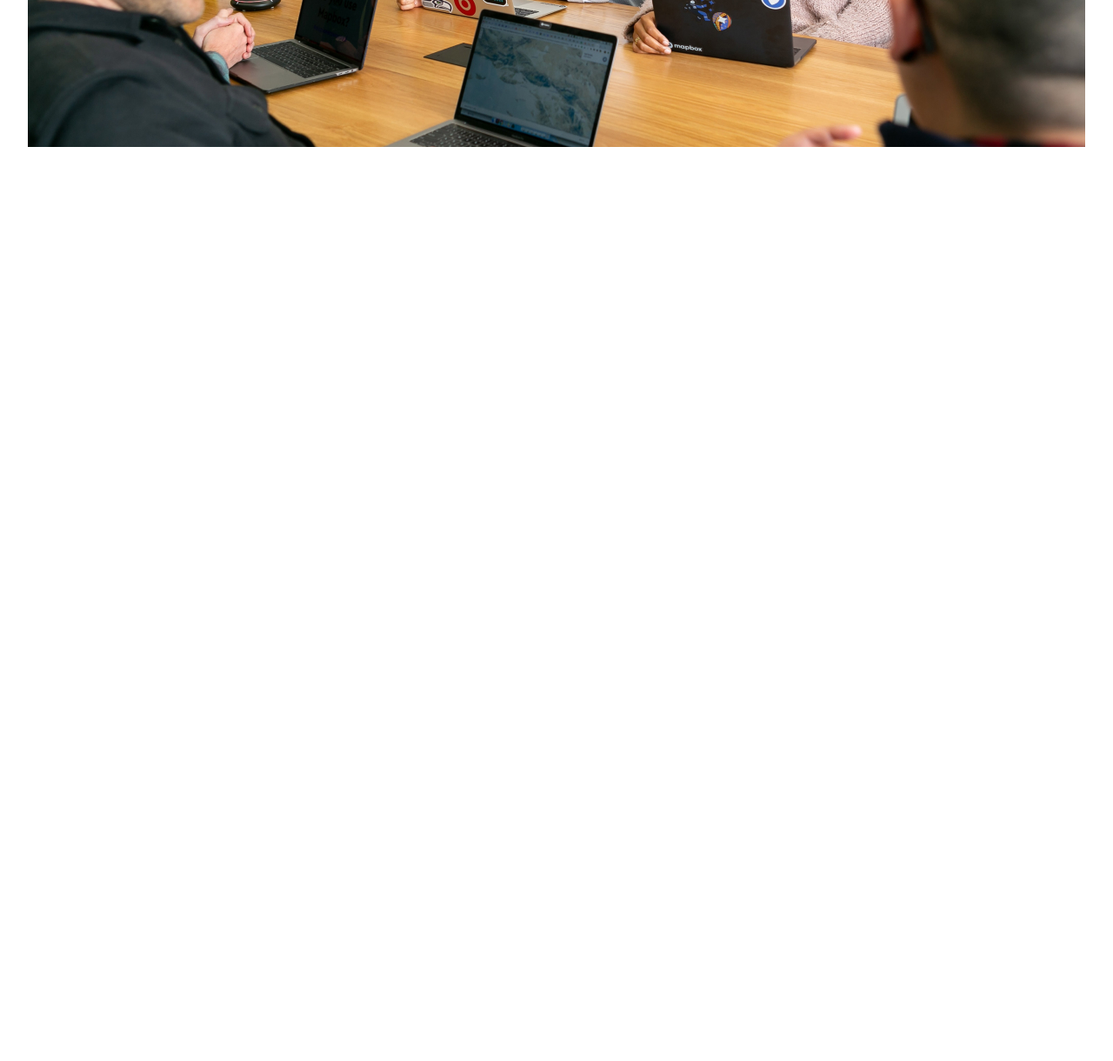
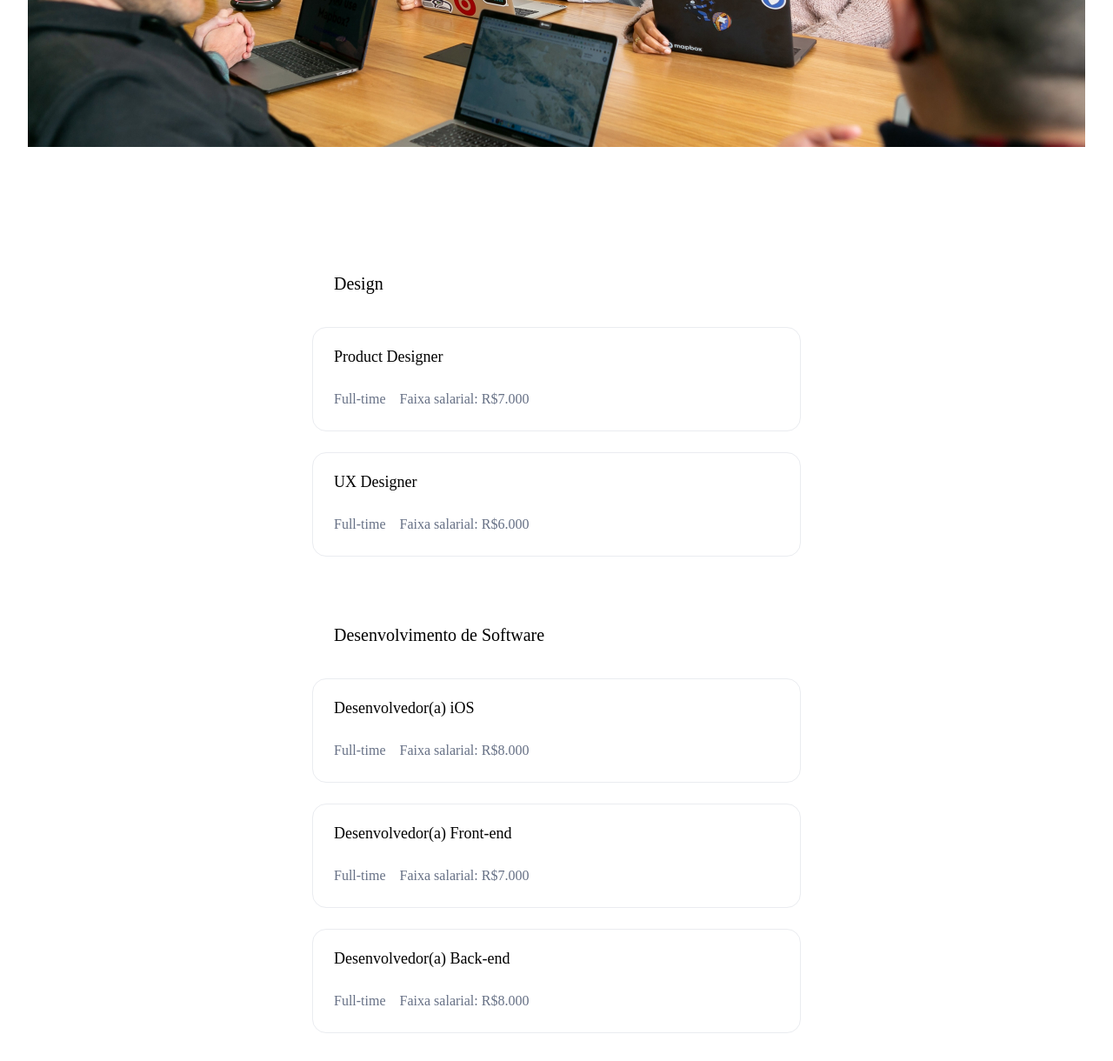
Before and after one commit to Arthur-KF18/7-Days-of-Code, a website built with Vite: page HTML-e-CSS/index.html in a window 1280 px wide. Shown: the part 1171-2391 px from the top of the page at 87% size. Before the commit the page ends 1471 px from the top, so only its background shows below. Built offline with nearby package versions, Linux system fonts and the light colour scheme.

Commit message:
adição de vagas✅

```diff
--- a/HTML-e-CSS/index.html
+++ b/HTML-e-CSS/index.html
@@ -80,6 +80,49 @@
 			<picture><img src="./images/Image.jpg" alt="pessoas em reunião"></picture>
 		</section>
 
+		<section class="Vaga">
+			<h1 class="Vaga__titulo">Design</h1>
+			<div class="vagas">
+				<h1 class="vagas__titulo">Product Designer</h1>
+				<div class="vagas__descricao">
+					<p>Full-time</p>
+					<p>Faixa salarial: R$7.000</p>
+				</div>
+			</div>
+			<div class="vagas">
+				<h1 class="vagas__titulo">UX Designer</h1>
+				<div class="vagas__descricao">
+					<p>Full-time</p>
+					<p>Faixa salarial: R$6.000</p>
+				</div>
+			</div>
+		</section>
+
+		<section class="Vaga">
+			<h1 class="Vaga__titulo">Desenvolvimento de Software</h1>
+			<div class="vagas">
+				<h1 class="vagas__titulo">Desenvolvedor(a) iOS</h1>
+				<div class="vagas__descricao">
+					<p>Full-time</p>
+					<p>Faixa salarial: R$8.000</p>
+				</div>
+			</div>
+			<div class="vagas">
+				<h1 class="vagas__titulo">Desenvolvedor(a) Front-end</h1>
+				<div class="vagas__descricao">
+					<p>Full-time</p>
+					<p>Faixa salarial: R$7.000</p>
+				</div>
+			</div>
+			<div class="vagas">
+				<h1 class="vagas__titulo">Desenvolvedor(a) Back-end</h1>
+				<div class="vagas__descricao">
+					<p>Full-time</p>
+					<p>Faixa salarial: R$8.000</p>
+				</div>
+			</div>
+		</section>
+
 
 	</main>
 
--- a/HTML-e-CSS/style.css
+++ b/HTML-e-CSS/style.css
@@ -25,7 +25,7 @@ html {
   flex-direction: row;
   justify-content: space-between;
   align-items: center;
-  padding: 2rem 3rem;
+  padding: 3rem 6rem;
   margin-bottom: 2rem;
 }
 
@@ -162,7 +162,7 @@ html {
   justify-content: center;
   align-items: center;
   gap: 3rem;
-  padding: 8rem 0;
+  padding: 6rem 0;
 }
 
 .vagasAbertas__conteudo {
@@ -195,3 +195,44 @@ html {
   color: var(--fonte-cor-base);
   font-weight: var(--fonte-peso-texto);
 }
+
+/* Vagas */
+
+.Vaga {
+  display: flex;
+  flex-direction: column;
+  justify-content: center;
+  align-items: center;
+  gap: 1.5rem;
+  padding:  2rem;
+}
+
+.Vaga__titulo {
+  font-size: 1.25rem;
+  font-weight: var(--fonte-peso-titulo);
+  width: 40vw;
+  padding: 1rem;
+}
+
+.vagas {
+  display: flex;
+  flex-direction: column;
+  padding: 1.5rem 1.5rem 1.75rem 1.5rem;
+  gap: 2rem;
+  border: 1px solid var(--cinza-trabalhos);
+  border-radius: 1rem;
+  width: 40vw;
+}
+
+.vagas__titulo {
+  font-size: 1.125rem;
+  font-weight: var(--fonte-peso-titulo);
+}
+
+.vagas__descricao {
+  display: flex;
+  flex-direction: row;
+  gap: 1rem;
+  color: var(--fonte-cor-base);
+  font-weight: var(--fonte-peso-titulo);
+}
```
